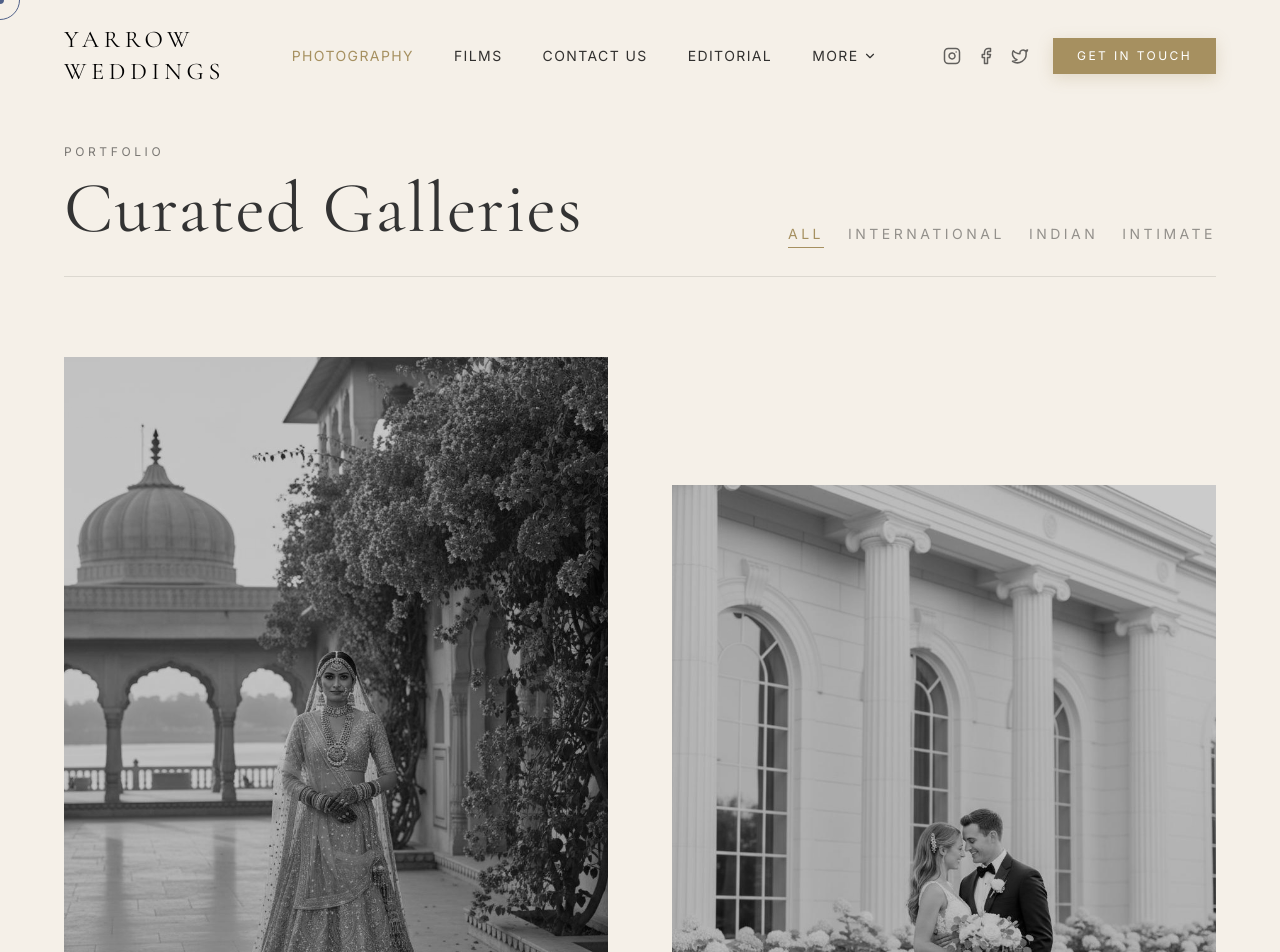
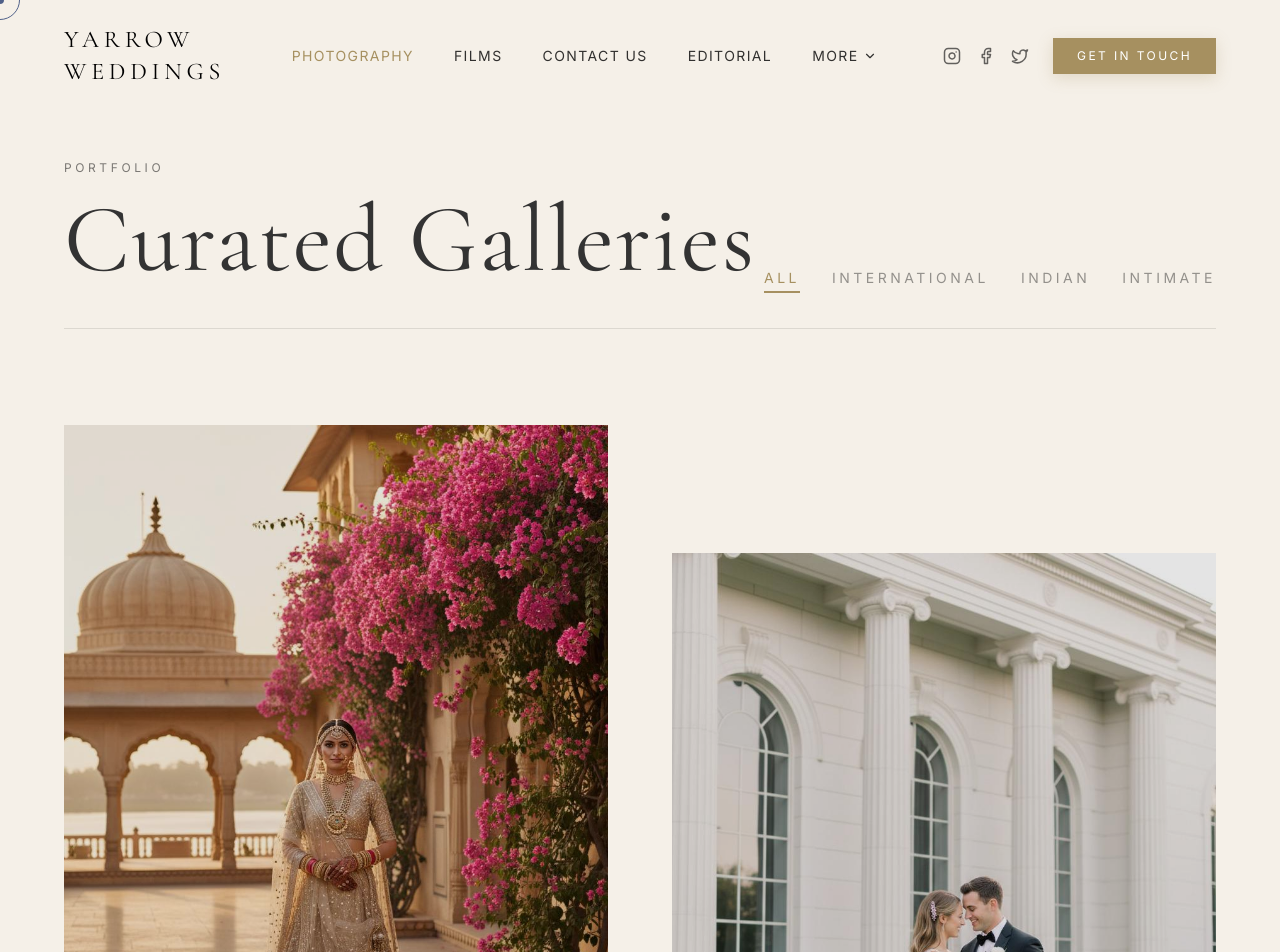
Before and after one commit to Sinnan1/Yarrow-Portfolio, a React (Vite) app: page /photography in a window 1280 px wide. Shown: the top 952 px of the page. Built offline with nearby package versions, Linux system fonts and the light colour scheme; a web font is replaced by a local one.

Commit message:
refactor: remove grayscale filters and enhance Photography page typography
Co-authored-by: Sinnan1 <125390105+Sinnan1@users.noreply.github.com>

```diff
--- a/src/pages/Photography.tsx
+++ b/src/pages/Photography.tsx
@@ -130,20 +130,20 @@ const Photography = () => {
 
   return (
     <div className="min-h-screen bg-cream">
-      <section className="pt-8 pb-24 px-8 lg:px-16">
+      <section className="pt-12 pb-32 px-8 lg:px-16">
         <div className="max-w-[1400px] mx-auto">
-          <div className="flex flex-col md:flex-row justify-between items-end mb-20 border-b border-black/10 pb-8">
+          <div className="flex flex-col md:flex-row justify-between items-end mb-24 border-b border-black/10 pb-10">
             <div>
-              <p className="text-xs uppercase tracking-[0.3em] text-black/50 mb-3">Portfolio</p>
-              <h1 className="font-serif text-5xl lg:text-7xl">Curated Galleries</h1>
+              <p className="text-xs uppercase tracking-[0.3em] text-black/50 mb-4">Portfolio</p>
+              <h1 className="font-serif text-6xl lg:text-8xl">Curated Galleries</h1>
             </div>
 
-            <div className="flex gap-6 mt-8 md:mt-0">
+            <div className="flex gap-8 mt-8 md:mt-0">
               {filters.map((filter) => (
                 <button
                   key={filter}
                   onClick={() => setActiveFilter(filter)}
-                  className={`text-sm tracking-widest uppercase transition-colors ${activeFilter === filter ? 'text-gold underline underline-offset-8' : 'text-black/40 hover:text-black'
+                  className={`text-sm tracking-widest uppercase transition-all duration-300 ${activeFilter === filter ? 'text-gold underline underline-offset-8 decoration-2' : 'text-black/40 hover:text-black'
                     }`}
                 >
                   {filter}
@@ -166,9 +166,9 @@ const Photography = () => {
                     <img
                       src={wedding.image}
                       alt={wedding.couple}
-                      className="w-full h-full object-cover grayscale group-hover:grayscale-0 group-hover:scale-105 transition-all duration-700"
+                      className="w-full h-full object-cover group-hover:scale-105 transition-all duration-700"
                     />
-                    <div className="absolute inset-0 bg-black/20 group-hover:bg-transparent transition-colors duration-500" />
+                    <div className="absolute inset-0 bg-black/10 group-hover:bg-transparent transition-colors duration-500" />
                   </div>
                   <div className="flex justify-between items-baseline border-b border-black/10 pb-4 group-hover:border-gold/50 transition-colors">
                     <h2 className="font-serif text-3xl group-hover:text-gold transition-colors">{wedding.couple}</h2>
@@ -192,9 +192,9 @@ const Photography = () => {
                     <img
                       src={wedding.image}
                       alt={wedding.couple}
-                      className="w-full h-full object-cover grayscale group-hover:grayscale-0 group-hover:scale-105 transition-all duration-700"
+                      className="w-full h-full object-cover group-hover:scale-105 transition-all duration-700"
                     />
-                    <div className="absolute inset-0 bg-black/20 group-hover:bg-transparent transition-colors duration-500" />
+                    <div className="absolute inset-0 bg-black/10 group-hover:bg-transparent transition-colors duration-500" />
                   </div>
                   <div className="flex justify-between items-baseline border-b border-black/10 pb-4 group-hover:border-gold/50 transition-colors">
                     <h2 className="font-serif text-3xl group-hover:text-gold transition-colors">{wedding.couple}</h2>
```
